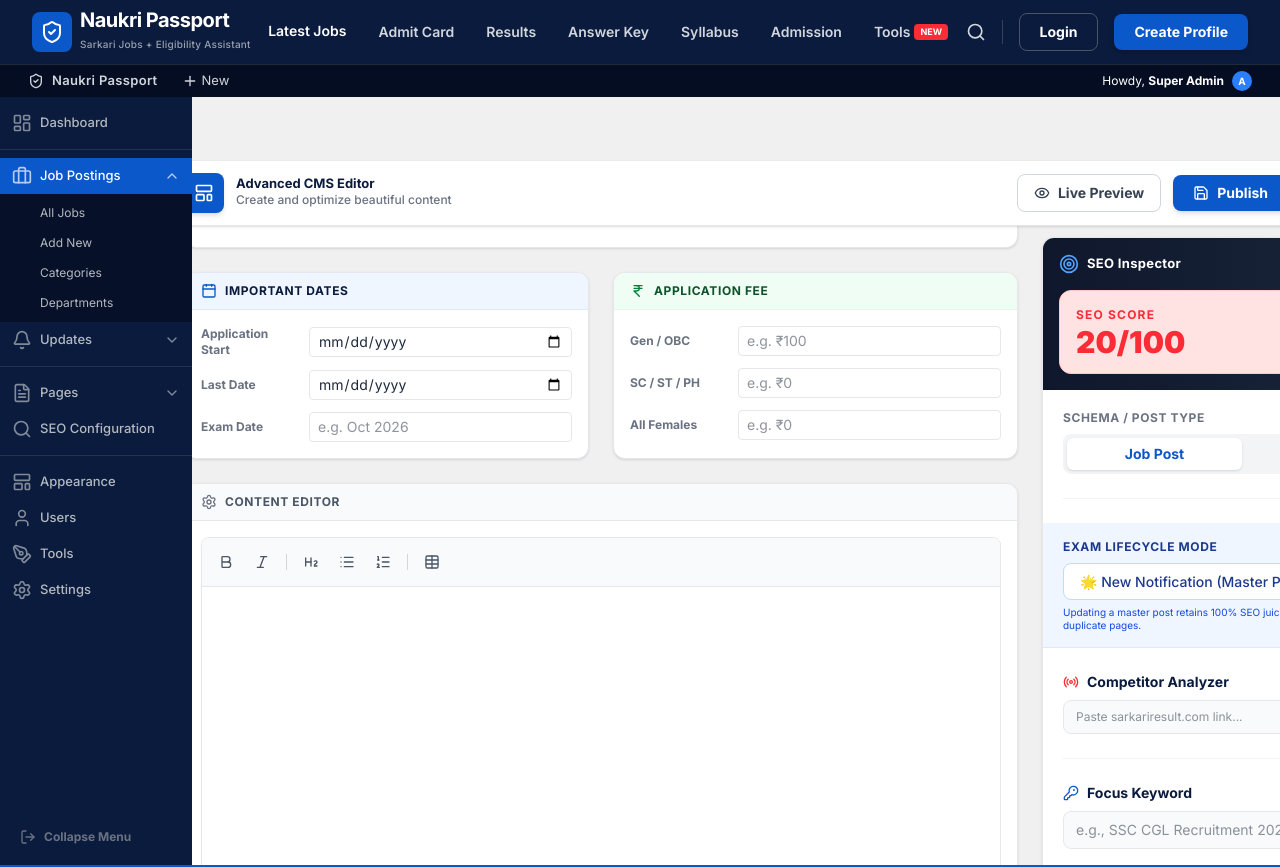
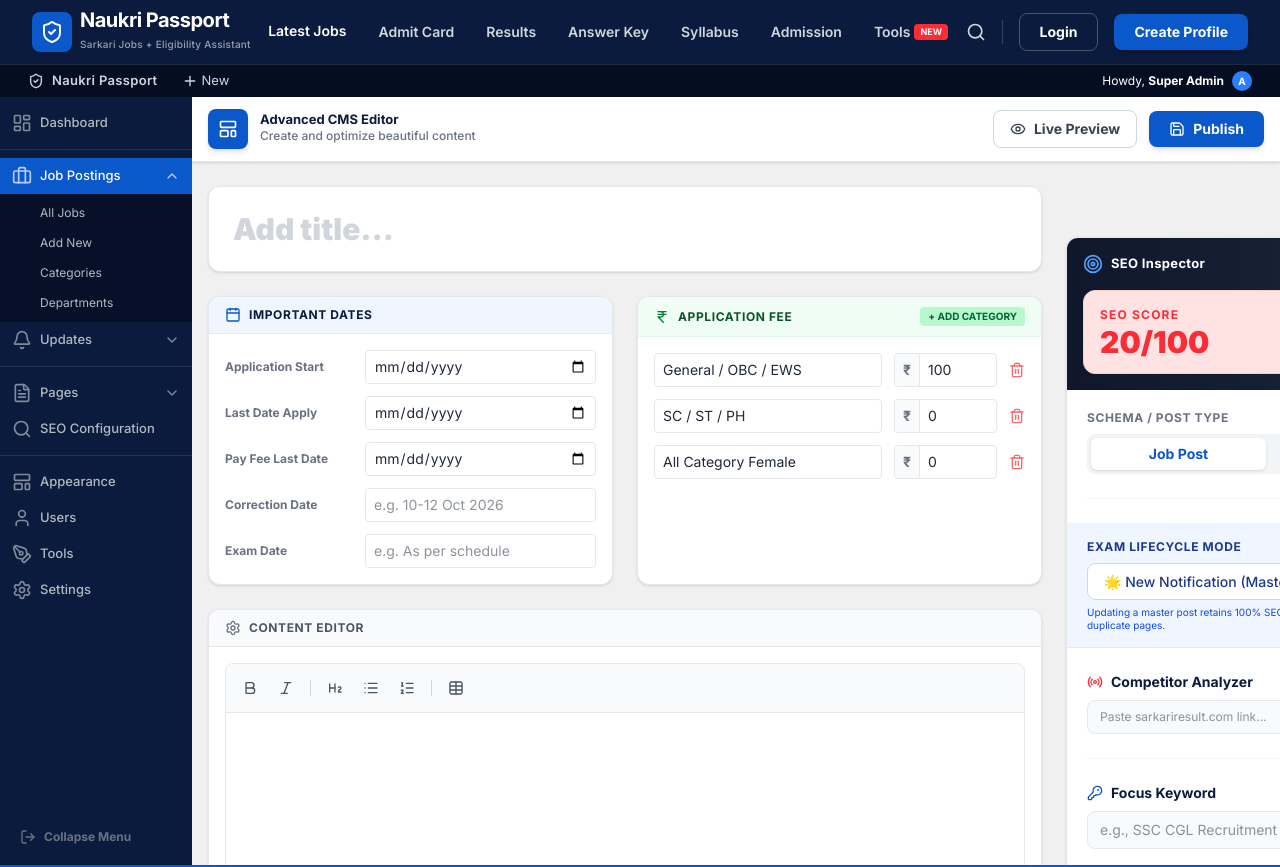
Before and after one commit to sarkaripassport/sarkaripassport, a Next.js app: page /admin/editor in a window 1280 px wide. Shown: the top 867 px of the page. Built offline with nearby package versions, Linux system fonts and the light colour scheme.

Commit message:
feat: add dynamic fee matrix, update important dates, and make frontend vacancy table dynamic

```diff
--- a/src/app/admin/editor/page.tsx
+++ b/src/app/admin/editor/page.tsx
@@ -1,10 +1,11 @@
 'use client';
 
 import { useState } from 'react';
-import { Eye, Save, Settings, LayoutTemplate, Calendar, IndianRupee, HelpCircle } from 'lucide-react';
+import { Eye, Save, Settings, LayoutTemplate, Calendar, HelpCircle } from 'lucide-react';
 import RichTextEditor from '@/components/admin/RichTextEditor';
 import SeoSidebar from '@/components/admin/SeoSidebar';
 import DynamicVacancyMatrix from '@/components/admin/DynamicVacancyMatrix';
+import DynamicFeeMatrix from '@/components/admin/DynamicFeeMatrix';
 
 export default function AdvancedEditorPage() {
   const [title, setTitle] = useState('');
@@ -16,10 +17,10 @@
   const [showPreview, setShowPreview] = useState(false);
 
   return (
-    <div className="font-sans text-gray-800 flex flex-col h-full -m-6">
+    <div className="font-sans text-gray-800 flex flex-col h-full">
 
       {/* Editor Header */}
-      <div className="bg-white border-b border-gray-200 sticky top-16 z-40 shadow-sm">
+      <div className="bg-white border-b border-gray-200 sticky top-0 z-40 shadow-sm">
         <div className="max-w-[1600px] mx-auto px-4 py-3 flex items-center justify-between">
           <div className="flex items-center gap-3">
             <div className="w-10 h-10 bg-[#0A58CA] text-white rounded-lg flex items-center justify-center shadow-md">
@@ -67,48 +68,37 @@
             {/* Dedicated Sarkari Widgets (Dates & Fees) */}
             <div className="grid grid-cols-1 md:grid-cols-2 gap-6">
               {/* Important Dates Widget */}
-              <div className="bg-white border border-gray-200 rounded-xl shadow-sm overflow-hidden">
+              <div className="bg-white border border-gray-200 rounded-xl shadow-sm overflow-hidden h-full">
                 <div className="bg-blue-50 border-b border-blue-100 py-2.5 px-4 flex items-center gap-2">
                   <Calendar className="w-4 h-4 text-[#0A58CA]" />
                   <span className="text-xs font-bold text-[#0B1B3D] uppercase tracking-wider">Important Dates</span>
                 </div>
-                <div className="p-4 space-y-3">
+                <div className="p-4 space-y-3 flex-1 overflow-y-auto">
                   <div className="flex items-center gap-3">
-                    <label className="text-xs font-bold text-gray-500 w-24">Application Start</label>
-                    <input type="date" className="flex-1 border border-gray-200 rounded px-2 py-1 text-sm focus:border-[#0A58CA] outline-none" />
+                    <label className="text-xs font-bold text-gray-500 w-32">Application Start</label>
+                    <input type="date" className="flex-1 border border-gray-200 rounded px-2 py-1.5 text-sm focus:border-[#0A58CA] outline-none" />
                   </div>
                   <div className="flex items-center gap-3">
-                    <label className="text-xs font-bold text-gray-500 w-24">Last Date</label>
-                    <input type="date" className="flex-1 border border-gray-200 rounded px-2 py-1 text-sm focus:border-[#0A58CA] outline-none" />
+                    <label className="text-xs font-bold text-gray-500 w-32">Last Date Apply</label>
+                    <input type="date" className="flex-1 border border-gray-200 rounded px-2 py-1.5 text-sm focus:border-[#0A58CA] outline-none" />
                   </div>
                   <div className="flex items-center gap-3">
-                    <label className="text-xs font-bold text-gray-500 w-24">Exam Date</label>
-                    <input type="text" placeholder="e.g. Oct 2026" className="flex-1 border border-gray-200 rounded px-2 py-1 text-sm focus:border-[#0A58CA] outline-none" />
+                    <label className="text-xs font-bold text-gray-500 w-32">Pay Fee Last Date</label>
+                    <input type="date" className="flex-1 border border-gray-200 rounded px-2 py-1.5 text-sm focus:border-[#0A58CA] outline-none" />
+                  </div>
+                  <div className="flex items-center gap-3">
+                    <label className="text-xs font-bold text-gray-500 w-32">Correction Date</label>
+                    <input type="text" placeholder="e.g. 10-12 Oct 2026" className="flex-1 border border-gray-200 rounded px-2 py-1.5 text-sm focus:border-[#0A58CA] outline-none" />
+                  </div>
+                  <div className="flex items-center gap-3">
+                    <label className="text-xs font-bold text-gray-500 w-32">Exam Date</label>
+                    <input type="text" placeholder="e.g. As per schedule" className="flex-1 border border-gray-200 rounded px-2 py-1.5 text-sm focus:border-[#0A58CA] outline-none" />
                   </div>
                 </div>
               </div>
 
-              {/* Application Fees Widget */}
-              <div className="bg-white border border-gray-200 rounded-xl shadow-sm overflow-hidden">
-                <div className="bg-green-50 border-b border-green-100 py-2.5 px-4 flex items-center gap-2">
-                  <IndianRupee className="w-4 h-4 text-green-700" />
-                  <span className="text-xs font-bold text-green-900 uppercase tracking-wider">Application Fee</span>
-                </div>
-                <div className="p-4 space-y-3">
-                  <div className="flex items-center gap-3">
-                    <label className="text-xs font-bold text-gray-500 w-24">Gen / OBC</label>
-                    <input type="text" placeholder="e.g. ₹100" className="flex-1 border border-gray-200 rounded px-2 py-1 text-sm focus:border-green-500 outline-none" />
-                  </div>
-                  <div className="flex items-center gap-3">
-                    <label className="text-xs font-bold text-gray-500 w-24">SC / ST / PH</label>
-                    <input type="text" placeholder="e.g. ₹0" className="flex-1 border border-gray-200 rounded px-2 py-1 text-sm focus:border-green-500 outline-none" />
-                  </div>
-                  <div className="flex items-center gap-3">
-                    <label className="text-xs font-bold text-gray-500 w-24">All Females</label>
-                    <input type="text" placeholder="e.g. ₹0" className="flex-1 border border-gray-200 rounded px-2 py-1 text-sm focus:border-green-500 outline-none" />
-                  </div>
-                </div>
-              </div>
+              {/* Dynamic Application Fees Widget */}
+              <DynamicFeeMatrix />
             </div>
 
             {/* Rich Text Editor */}
--- /dev/null
+++ b/src/components/admin/DynamicFeeMatrix.tsx
@@ -0,0 +1,66 @@
+'use client';
+
+import { useState } from 'react';
+import { Plus, Trash2, IndianRupee } from 'lucide-react';
+
+export default function DynamicFeeMatrix() {
+  const [fees, setFees] = useState([
+    { id: 1, category: 'General / OBC / EWS', amount: '100' },
+    { id: 2, category: 'SC / ST / PH', amount: '0' },
+    { id: 3, category: 'All Category Female', amount: '0' }
+  ]);
+
+  const addFee = () => {
+    setFees([...fees, { id: Date.now(), category: '', amount: '' }]);
+  };
+
+  const updateFee = (id: number, field: 'category' | 'amount', value: string) => {
+    setFees(fees.map(f => f.id === id ? { ...f, [field]: value } : f));
+  };
+
+  const removeFee = (id: number) => {
+    setFees(fees.filter(f => f.id !== id));
+  };
+
+  return (
+    <div className="bg-white border border-gray-200 rounded-xl shadow-sm overflow-hidden h-full flex flex-col">
+      <div className="bg-green-50 border-b border-green-100 py-2.5 px-4 flex items-center justify-between">
+        <div className="flex items-center gap-2">
+          <IndianRupee className="w-4 h-4 text-green-700" />
+          <span className="text-xs font-bold text-green-900 uppercase tracking-wider">Application Fee</span>
+        </div>
+        <button onClick={addFee} className="text-[10px] font-bold bg-green-200 text-green-800 px-2 py-0.5 rounded uppercase hover:bg-green-300">
+          + Add Category
+        </button>
+      </div>
+      <div className="p-4 flex-1 overflow-y-auto">
+        <div className="space-y-3">
+          {fees.map((fee) => (
+            <div key={fee.id} className="flex items-center gap-3">
+              <input
+                type="text"
+                placeholder="Category (e.g. Gen/OBC)"
+                value={fee.category}
+                onChange={(e) => updateFee(fee.id, 'category', e.target.value)}
+                className="flex-[2] border border-gray-200 rounded px-2 py-1.5 text-sm focus:border-green-500 outline-none"
+              />
+              <div className="flex-[1] flex items-center border border-gray-200 rounded overflow-hidden focus-within:border-green-500">
+                <span className="bg-gray-50 px-2 py-1.5 text-sm text-gray-500 font-bold border-r border-gray-200">₹</span>
+                <input
+                  type="text"
+                  placeholder="Amount"
+                  value={fee.amount}
+                  onChange={(e) => updateFee(fee.id, 'amount', e.target.value)}
+                  className="w-full px-2 py-1.5 text-sm outline-none"
+                />
+              </div>
+              <button onClick={() => removeFee(fee.id)} className="text-red-400 hover:text-red-600">
+                <Trash2 className="w-4 h-4" />
+              </button>
+            </div>
+          ))}
+        </div>
+      </div>
+    </div>
+  );
+}
--- a/src/lib/db.ts
+++ b/src/lib/db.ts
@@ -5,11 +5,7 @@
   name: string;
   education: string;
   vac: string;
-  ur?: string;
-  obc?: string;
-  sc?: string;
-  st?: string;
-  ews?: string;
+  [key: string]: string | undefined; // Allows dynamic categories like UR, OBC, EWS, SC, ST, PWD, etc.
 }
 
 export interface JobFaq {
```
Also changed, not shown: src/app/jobs/[slug]/page.tsx (+15 -11 lines).
